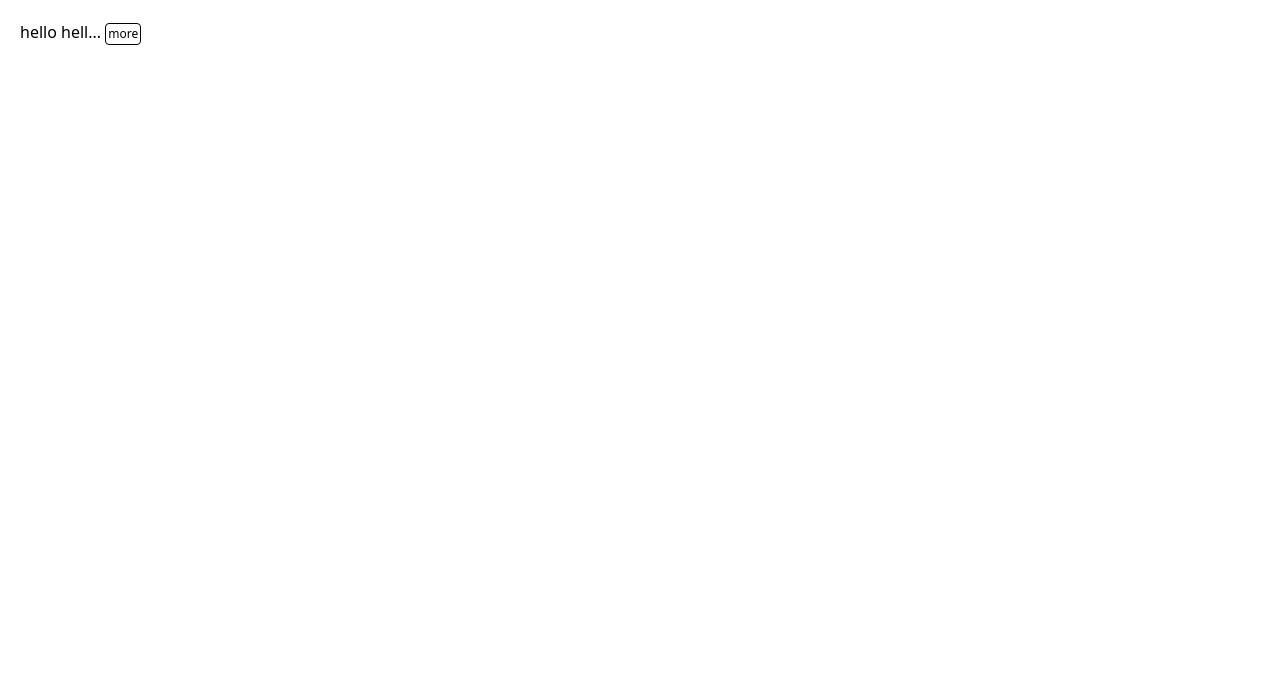
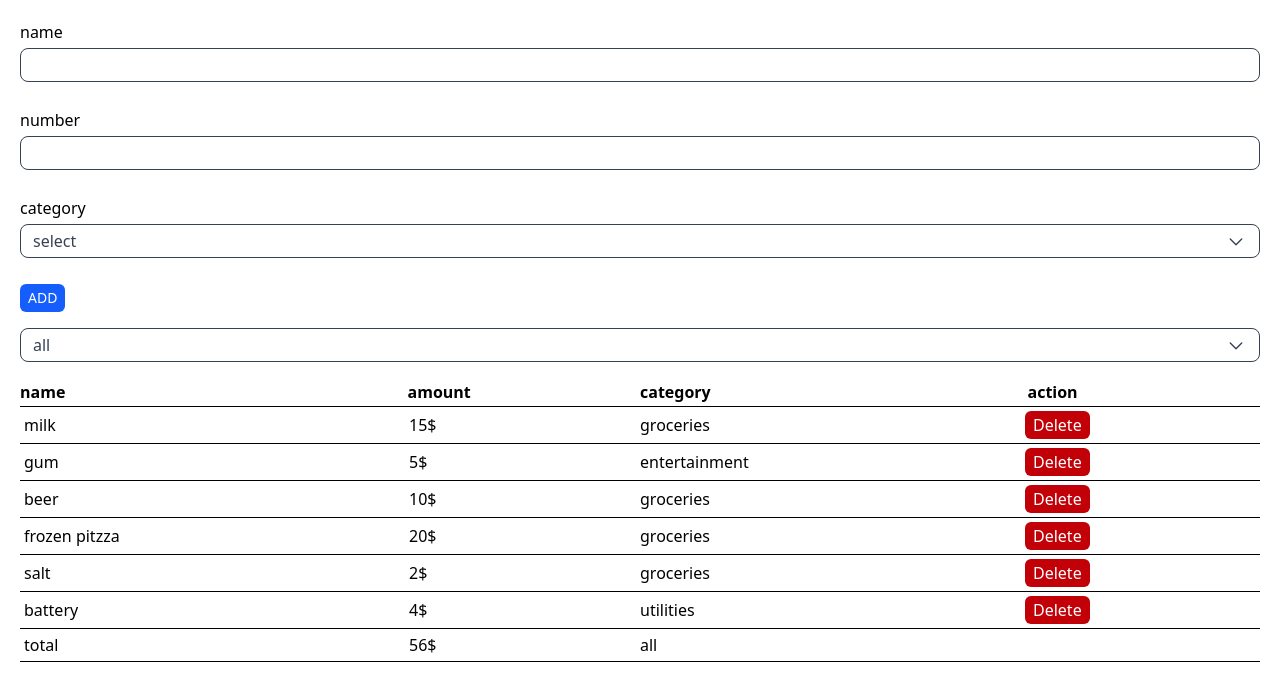
Before and after one commit to alireza0mohammady/trying-react18, a React app: page / in a window 1280 px wide. Shown: the top 692 px of the page. Built offline with nearby package versions, Linux system fonts and the light colour scheme; the HTML template or start-up script is replaced by a standard one.

Commit message:
a form to add item and a table to show and delete it

```diff
--- a/src/App.jsx
+++ b/src/App.jsx
@@ -1,16 +1,43 @@
-// import { useState } from "react";
+import { useState } from "react";
 import "./App.css";
-import ExpandableText from "./components/ExpandableText";
+import Itemform from "./components/ItemForm";
+import ItemsTable from "./components/ItemsTable.jsx";
+// import ExpandableText from "./components/ExpandableText";
 // import Alert from "./components/Alert";
 // import Button from "./components/Button";
+
 function App() {
+  const [cart, setCart] = useState([
+    { name: "milk", amount: 15, category: "groceries" },
+    { name: "gum", amount: 5, category: "entertainment" },
+    { name: "beer", amount: 10, category: "groceries" },
+    { name: "frozen pitzza", amount: 20, category: "groceries" },
+    { name: "salt", amount: 2, category: "groceries" },
+    { name: "battery", amount: 4, category: "utilities" },
+  ]);
+
+  const categorys = ["groceries", "utilities", "entertainment"];
+
+  function addToCart(item) {
+    setCart([...cart, item]);
+  }
+
+  function deleteFromCart(item) {
+    setCart(
+      cart.filter((i) => {
+        return i !== item;
+      }),
+    );
+  }
+
   return (
     <div className="m-5">
-      <ExpandableText maxChars={10}>
-        hello hello hello hello hello hello hello hello hello hello hello hello
-        hello hello hello hello hello hello hello hello hello hello hello hello
-        hello hello hello hello hello hello hello
-      </ExpandableText>
+      <Itemform addToCart={addToCart} categorys={categorys}></Itemform>
+      <ItemsTable
+        cart={cart}
+        categorys={categorys}
+        handleDelete={deleteFromCart}
+      ></ItemsTable>
     </div>
   );
 }
--- a/src/components/Button.jsx
+++ b/src/components/Button.jsx
@@ -1,5 +1,5 @@
 const Button = (props) => {
-  const { children, handleClick, style } = props;
+  const { children, onClick, style } = props;
   return (
     <button
       type="button"
@@ -7,7 +7,7 @@ const Button = (props) => {
         style ||
         "bg-blue-200 text-blue-700 border-blue-700 px-4 py-2 rounded-lg border-1"
       }
-      onClick={handleClick}
+      onClick={onClick}
     >
       {children}
     </button>
--- /dev/null
+++ b/src/components/DropDown.jsx
@@ -0,0 +1,41 @@
+import { useState } from "react";
+import { GoChevronDown } from "react-icons/go";
+
+const DropDown = (props) => {
+  const { placeHolder, options, selectedOption, setSelectedOption } = props;
+  const [show, setShow] = useState(false);
+
+  return (
+    <section className="flex flex-col justify-stretch items-stretch">
+      <div
+        onClick={() => setShow(!show)}
+        className="px-3 py-1 rounded-lg text-gray-700 border-gray-700 border-1 flex items-end gap-2 justify-between"
+      >
+        {selectedOption || placeHolder || "select an option"}
+        <GoChevronDown size={22} />
+      </div>
+      <div className="relative w-full">
+        <div
+          className={`bg-gray-200 rounded-lg ${show ? "absolute" : "hidden"} mt-2 px-3 py-1 text-gray-700 w-full`}
+        >
+          {options.map((item) => {
+            return (
+              <div
+                key={item}
+                className="border-gray-200 hover:border-gray-700 border-b-1 transition-all duration-500"
+                onClick={() => {
+                  setSelectedOption(item);
+                  setShow(false);
+                }}
+              >
+                {item}
+              </div>
+            );
+          })}
+        </div>
+      </div>
+    </section>
+  );
+};
+
+export default DropDown;
--- /dev/null
+++ b/src/components/ItemForm.jsx
@@ -0,0 +1,110 @@
+import DropDown from "./DropDown";
+import Button from "./Button";
+import { useState } from "react";
+
+const Itemform = (props) => {
+  const { addToCart, categorys } = props;
+
+  const [formValue, setFormValue] = useState({
+    name: "",
+    amount: "",
+    category: "",
+  });
+
+  const [errors, setErrors] = useState({
+    name: "field is empty",
+    amount: "select the amount",
+    category: "select a caregory",
+    show: false,
+  });
+
+  function handleSubmit() {
+    if (errors.name || errors.amount || errors.category) {
+      setErrors({ ...errors, show: true });
+    } else {
+      addToCart(formValue);
+      setFormValue({
+        name: "",
+        amount: "",
+        category: "",
+      });
+      setErrors({
+        name: "field is empty",
+        amount: "select the amount",
+        category: "select a caregory",
+        show: false,
+      });
+    }
+  }
+
+  function handleCategoryChange(option) {
+    if (option) {
+      setFormValue({ ...formValue, category: option });
+      setErrors({ ...errors, category: "" });
+    } else {
+      setErrors({ ...errors, category: "select a category" });
+    }
+  }
+
+  function handleNameChange(event) {
+    setFormValue({ ...formValue, name: event.target.value });
+    setErrors({ ...errors, name: "" });
+    if (event.target.value.length < 5) {
+      setErrors({ ...errors, name: "at least 5 character" });
+    }
+    if (event.target.value.length > 25) {
+      setErrors({ ...errors, name: "maximum 25" });
+    }
+  }
+
+  function handleAmuntChange(event) {
+    setFormValue({ ...formValue, amount: event.target.value });
+    setErrors({ ...errors, amount: "" });
+    if (event.target.value <= 0) {
+      setErrors({ ...errors, amount: "number should be more than 0" });
+    }
+  }
+
+  return (
+    <form className="flex flex-col">
+      <label className="mb-1">name</label>
+      <input
+        onChange={handleNameChange}
+        type="text"
+        value={formValue.name}
+        className="border-1 rounded-lg px-2 py-1 border-gray-700 text-gray-700"
+      />
+      <span className="text-xs mt-0.5 text-red-700">
+        {errors.show && errors.name ? errors.name : <pre> </pre>}
+      </span>
+      <label className="mt-2 mb-1">number</label>
+      <input
+        onChange={handleAmuntChange}
+        type="number"
+        value={formValue.amount}
+        className="border-1 rounded-lg px-2 py-1 border-gray-700 text-gray-700"
+      />
+      <span className="text-xs mt-0.5 text-red-700">
+        {errors.show && errors.amount ? errors.amount : <pre> </pre>}
+      </span>
+      <label className="mt-2 mb-1">category</label>
+      <DropDown
+        placeHolder={"select"}
+        options={categorys}
+        setSelectedOption={handleCategoryChange}
+        selectedOption={formValue.category}
+      />
+      <span className="text-xs mt-0.5 text-red-700">
+        {errors.show && errors.category ? errors.category : <pre> </pre>}
+      </span>
+      <Button
+        style="w-fit bg-blue-600 text-white px-2 py-1 rounded-md mt-2 text-sm mt-0.5"
+        onClick={handleSubmit}
+      >
+        ADD
+      </Button>
+    </form>
+  );
+};
+
+export default Itemform;
--- /dev/null
+++ b/src/components/ItemsTable.jsx
@@ -0,0 +1,101 @@
+import { useState } from "react";
+import Button from "./Button";
+import DropDown from "./DropDown";
+
+const ItemsTable = (props) => {
+  const { cart, categorys, handleDelete } = props;
+  const [category, setCategoty] = useState("all");
+
+  function createTableItems(items) {
+    if (category == "all") {
+      return items.map((i) => {
+        return (
+          <tr
+            key={i.name}
+            className="flex w-full justify-between items-center border-b-1 text-start p-1"
+          >
+            <td className="w-5/16">{i.name}</td>
+            <td className="w-3/16 ">{i.amount}$</td>
+            <td className="w-5/16">{i.category}</td>
+            <td className="w-3/16">
+              <Button
+                style={"bg-red-700 text-white px-2 py-0.5 rounded-md"}
+                onClick={() => handleDelete(i)}
+              >
+                Delete
+              </Button>
+            </td>
+          </tr>
+        );
+      });
+    }
+    return items.map((i) => {
+      if (i.category == category) {
+        return (
+          <tr
+            key={i.name}
+            className="flex w-full justify-between items-center border-b-1 text-start p-1"
+          >
+            <td className="w-5/16">{i.name}</td>
+            <td className="w-3/16 ">{i.amount}$</td>
+            <td className="w-5/16">{i.category}</td>
+            <td className="w-3/16">
+              <Button
+                style={"bg-red-700 text-white px-2 py-0.5 rounded-md"}
+                onClick={() => handleDelete(i)}
+              >
+                Delete
+              </Button>
+            </td>
+          </tr>
+        );
+      }
+    });
+  }
+
+  function calcTotal() {
+    let total = 0;
+    if (category == "all") {
+      total = cart.reduce((total, i) => {
+        return i.amount + total;
+      }, 0);
+      return total;
+    }
+    total = cart.reduce((total, i) => {
+      return i.category == category ? total + i.amount : total;
+    }, 0);
+    return total;
+  }
+
+  return (
+    <section className="mt-4">
+      <DropDown
+        placeHolder="table drop down"
+        options={["all", ...categorys]}
+        selectedOption={category}
+        setSelectedOption={setCategoty}
+      ></DropDown>
+      <table className="w-full mt-4 ">
+        <thead>
+          <tr className="w-full flex justify-between border-b-1">
+            <th className="py-0.5 w-5/16 text-start">name</th>
+            <th className="py-0.5 w-3/16 text-start">amount</th>
+            <th className="py-0.5 w-5/16 text-start">category</th>
+            <th className="py-0.5 w-3/16 text-start">action</th>
+          </tr>
+        </thead>
+        <tbody className="">{createTableItems(cart)}</tbody>
+        <tfoot>
+          <tr className="flex w-full justify-between items-center border-b-1 text-start p-1">
+            <td className="w-5/16">total</td>
+            <td className="w-3/16 ">{calcTotal()}$</td>
+            <td className="w-5/16">{category}</td>
+            <td className="w-3/16"></td>
+          </tr>
+        </tfoot>
+      </table>
+    </section>
+  );
+};
+
+export default ItemsTable;
```
